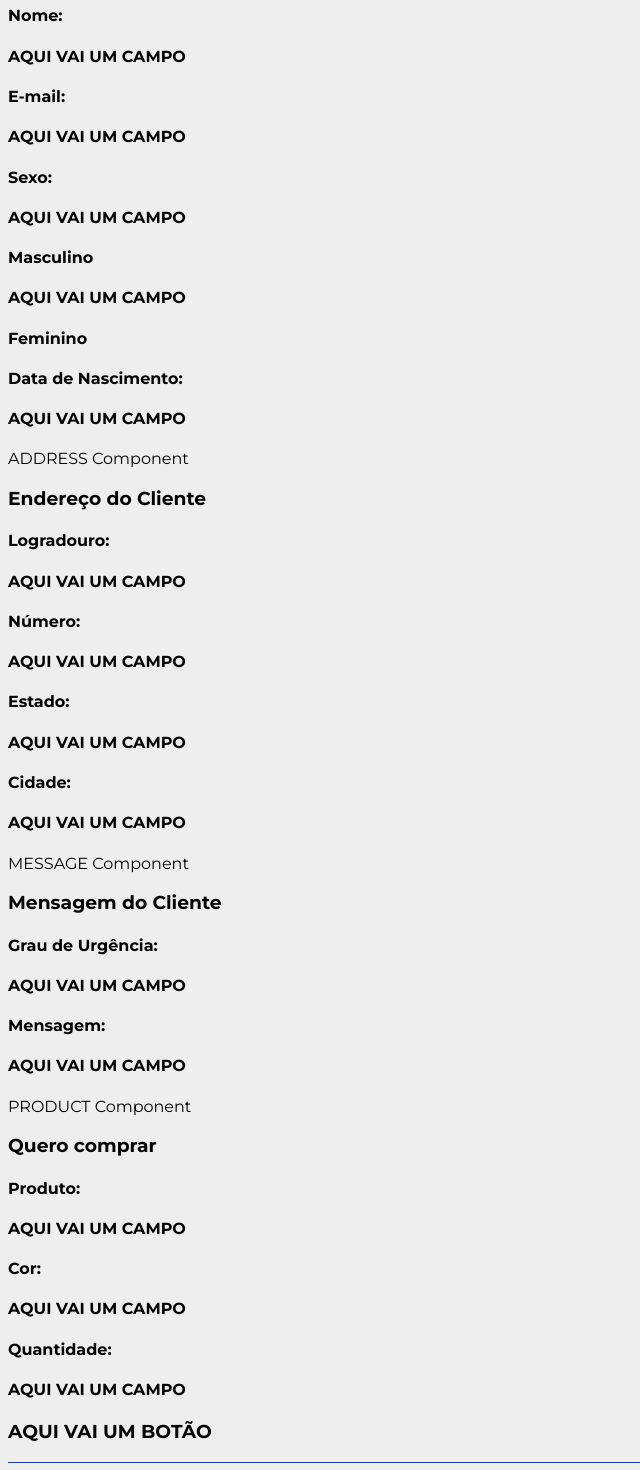
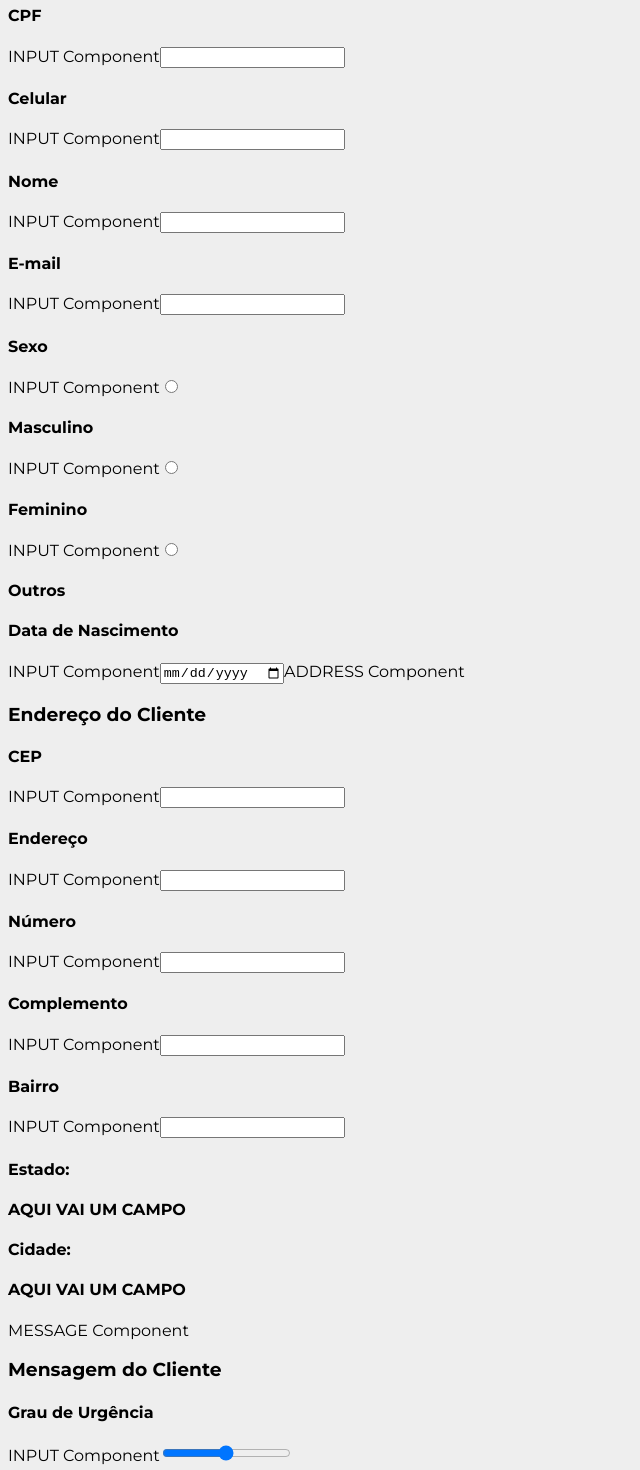
Before and after one commit to marcusviniciusmo/CompanhiaDoSaldo_Website_DEPRECATED, a React (Create React App) app in the folder frontend/: page /pedidos in a window 1280 px wide. Shown: the part 780-2250 px from the top of the page, without its empty margins (0-640 px from the left). Built offline with nearby package versions, Linux system fonts and the light colour scheme.

Commit message:
Input component creation

```diff
--- a/frontend/src/components/Address/index.tsx
+++ b/frontend/src/components/Address/index.tsx
@@ -1,13 +1,47 @@
+import Input from "components/Input";
+
 function Address() {
   return (
     <>
       ADDRESS Component
 
       <h3>Endereço do Cliente</h3>
-      <h4>Logradouro:</h4>
-      <h4>AQUI VAI UM CAMPO</h4>
-      <h4>Número:</h4>
-      <h4>AQUI VAI UM CAMPO</h4>
+
+      <h4>CEP</h4>
+      <Input
+        type='text'
+        name='fieldCep'
+        id='fieldCep'
+      />
+
+      <h4>Endereço</h4>
+      <Input
+        type='text'
+        name='fieldAddress'
+        id='fieldAddress'
+      />
+
+      <h4>Número</h4>
+      <Input
+        type='text'
+        name='fieldNumber'
+        id='fieldNumber'
+      />
+
+      <h4>Complemento</h4>
+      <Input
+        type='text'
+        name='fieldComplement'
+        id='fieldComplement'
+      />
+
+      <h4>Bairro</h4>
+      <Input
+        type='text'
+        name='fieldDistrict'
+        id='fieldDistrict'
+      />
+
       <h4>Estado:</h4>
       <h4>AQUI VAI UM CAMPO</h4>
       <h4>Cidade:</h4>
--- a/frontend/src/components/Identification/index.tsx
+++ b/frontend/src/components/Identification/index.tsx
@@ -1,20 +1,68 @@
+import Input from "components/Input";
+
 function Identification() {
   return (
     <>
       IDENTIFICATION Component
 
       <h3>Identificação do Cliente</h3>
-      <h4>Nome:</h4>
-      <h4>AQUI VAI UM CAMPO</h4>
-      <h4>E-mail:</h4>
-      <h4>AQUI VAI UM CAMPO</h4>
-      <h4>Sexo:</h4>
-      <h4>AQUI VAI UM CAMPO</h4>
+
+      <h4>CPF</h4>
+      <Input
+        type='text'
+        name='fieldCpf'
+        id='fieldCpf'
+      />
+
+      <h4>Celular</h4>
+      <Input
+        type='text'
+        name='fieldPhone'
+        id='fieldPhone'
+      />
+
+      <h4>Nome</h4>
+      <Input
+        type='text'
+        name='fieldName'
+        id='fieldName'
+      />
+
+      <h4>E-mail</h4>
+      <Input
+        type='email'
+        name='fieldEmail'
+        id='fieldEmail'
+      />
+
+      <h4>Sexo</h4>
+      <Input
+        type='radio'
+        name='fieldGender'
+        id='fieldGenderMale'
+      />
       <h4>Masculino</h4>
-      <h4>AQUI VAI UM CAMPO</h4>
+
+      <Input
+        type='radio'
+        name='fieldGender'
+        id='fieldGenderFemale'
+      />
       <h4>Feminino</h4>
-      <h4>Data de Nascimento:</h4>
-      <h4>AQUI VAI UM CAMPO</h4>
+
+      <Input
+        type='radio'
+        name='fieldGender'
+        id='fieldGenderOthers'
+      />
+      <h4>Outros</h4>
+
+      <h4>Data de Nascimento</h4>
+      <Input
+        type='date'
+        name='fieldBirthday'
+        id='fieldBirthday'
+      />
     </>
   );
 };
--- /dev/null
+++ b/frontend/src/components/Input/index.tsx
@@ -0,0 +1,46 @@
+type Props = {
+  type: string;
+  name: string;
+  id: string;
+  size?: number;
+  maxLength?: number;
+  min?: number;
+  max?: number;
+  step?: number;
+  defaultValue?: number;
+  placeholder?: string;
+};
+
+function Input({
+  type,
+  name,
+  id,
+  size,
+  maxLength,
+  min,
+  max,
+  step,
+  defaultValue,
+  placeholder,
+}: Props) {
+  return (
+    <>
+      INPUT Component
+
+      <input
+        type={type}
+        name={name}
+        id={id}
+        size={size}
+        maxLength={maxLength}
+        min={min}
+        max={max}
+        step={step}
+        defaultValue={defaultValue}
+        placeholder={placeholder}
+      />
+    </>
+  );
+};
+
+export default Input;
--- a/frontend/src/components/Message/index.tsx
+++ b/frontend/src/components/Message/index.tsx
@@ -1,11 +1,19 @@
+import Input from "components/Input";
+
 function Message() {
   return (
     <>
       MESSAGE Component
 
       <h3>Mensagem do Cliente</h3>
-      <h4>Grau de Urgência:</h4>
-      <h4>AQUI VAI UM CAMPO</h4>
+
+      <h4>Grau de Urgência</h4>
+      <Input
+        type='range'
+        name='fieldUrgency'
+        id='fieldUrgency'
+      />
+
       <h4>Mensagem:</h4>
       <h4>AQUI VAI UM CAMPO</h4>
     </>
--- a/frontend/src/components/Product/index.tsx
+++ b/frontend/src/components/Product/index.tsx
@@ -1,15 +1,32 @@
+import Input from "components/Input";
+
 function Product() {
   return (
     <>
       PRODUCT Component
 
       <h3>Quero comprar</h3>
-      <h4>Produto:</h4>
-      <h4>AQUI VAI UM CAMPO</h4>
-      <h4>Cor:</h4>
-      <h4>AQUI VAI UM CAMPO</h4>
-      <h4>Quantidade:</h4>
-      <h4>AQUI VAI UM CAMPO</h4>
+
+      <h4>Produto</h4>
+      <Input
+        type='text'
+        name='fieldProduct'
+        id='fieldProduct'
+      />
+
+      <h4>Quantidade</h4>
+      <Input
+        type='text'
+        name='fieldQuantity'
+        id='fieldQuantity'
+      />
+
+      <h4>Cor</h4>
+      <Input
+        type='color'
+        name='fieldColor'
+        id='fieldColor'
+      />
     </>
   );
 };
```
